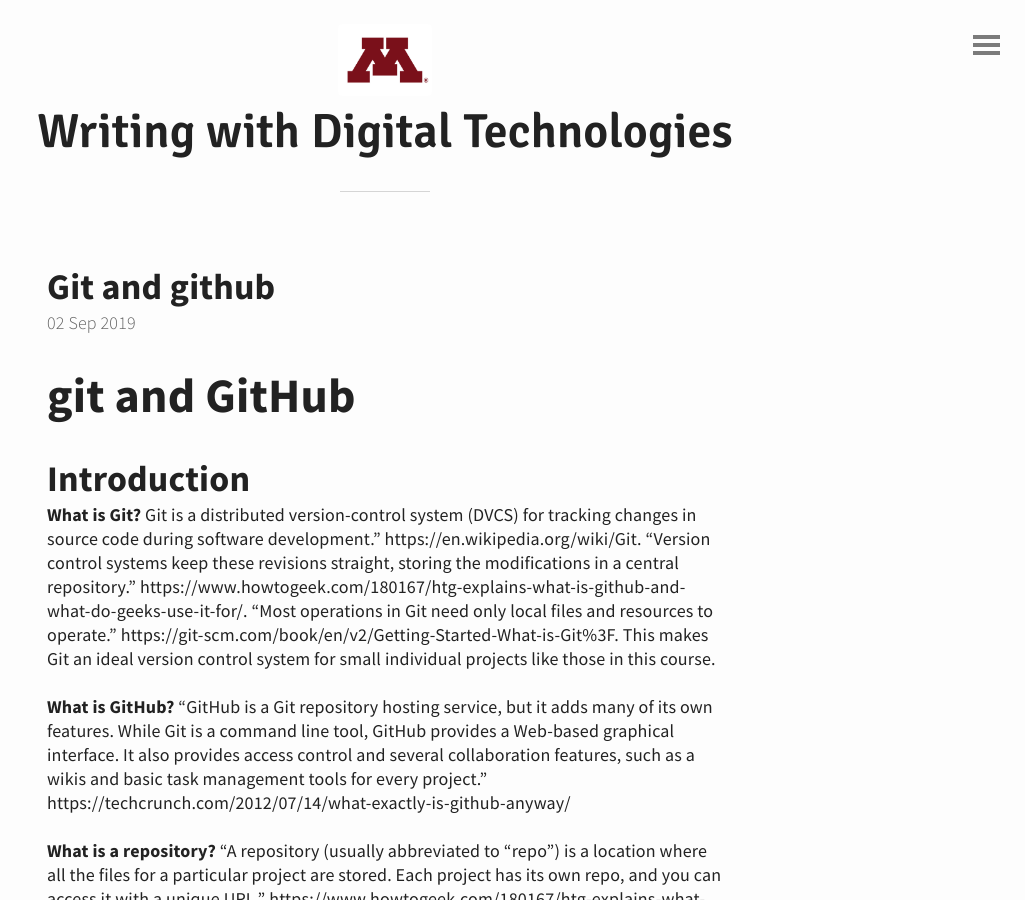
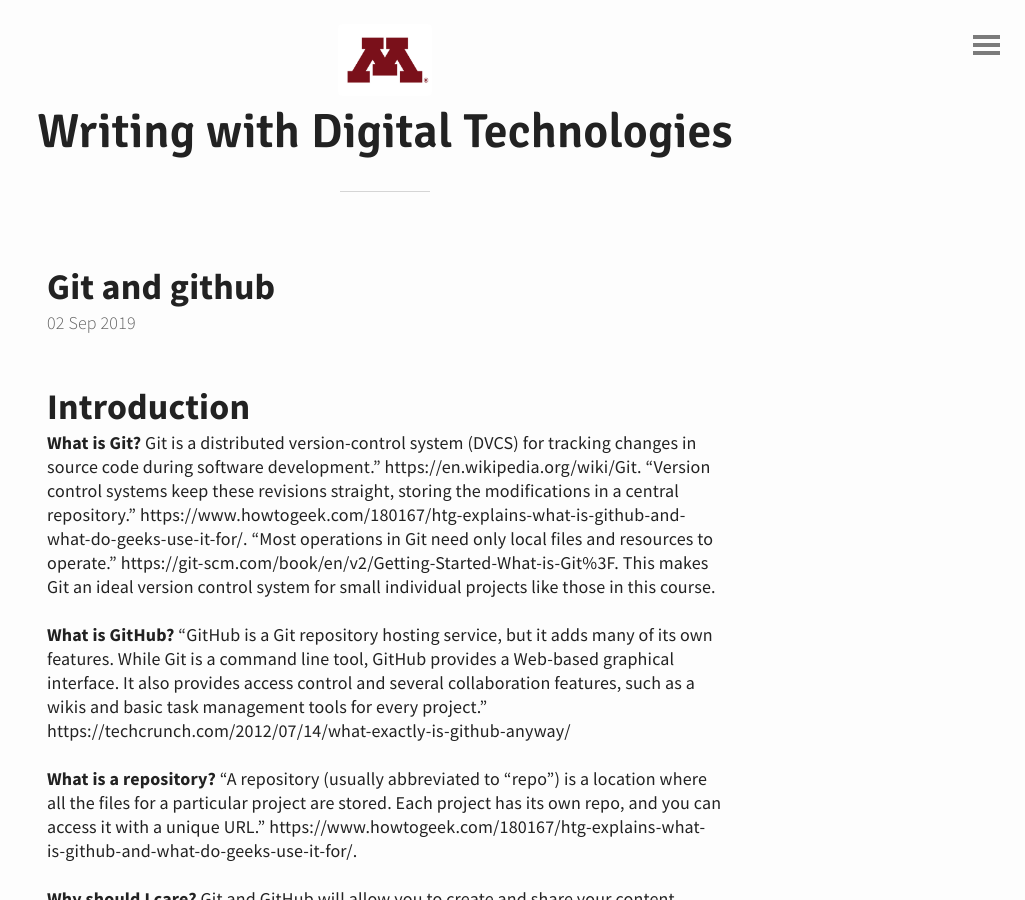
Before and after one commit to kristinashirk/digital-tech, a Jekyll site: the page built from _posts/2019-09-02-git and GitHub.md, in a window 1280 px wide and 900 px high. Shown: the whole window, without its empty margins (255-1280 px from the left). Built offline with Jekyll 4.4.1, drawn with Linux system fonts in a browser that asks for light colours.

Commit message:
Small change

```diff
--- a/_posts/2019-09-02-git and GitHub.md
+++ b/_posts/2019-09-02-git and GitHub.md
@@ -1,7 +1,6 @@
 ---
 published: true
 ---
-# git and GitHub
 ## Introduction
 **What is Git?** Git is a distributed version-control system (DVCS) for tracking changes in source code during software development.” https://en.wikipedia.org/wiki/Git. “Version control systems keep these revisions straight, storing the modifications in a central repository.” https://www.howtogeek.com/180167/htg-explains-what-is-github-and-what-do-geeks-use-it-for/. “Most operations in Git need only local files and resources to operate.” https://git-scm.com/book/en/v2/Getting-Started-What-is-Git%3F. This makes Git an ideal version control system for small individual projects like those in this course.
 
```
